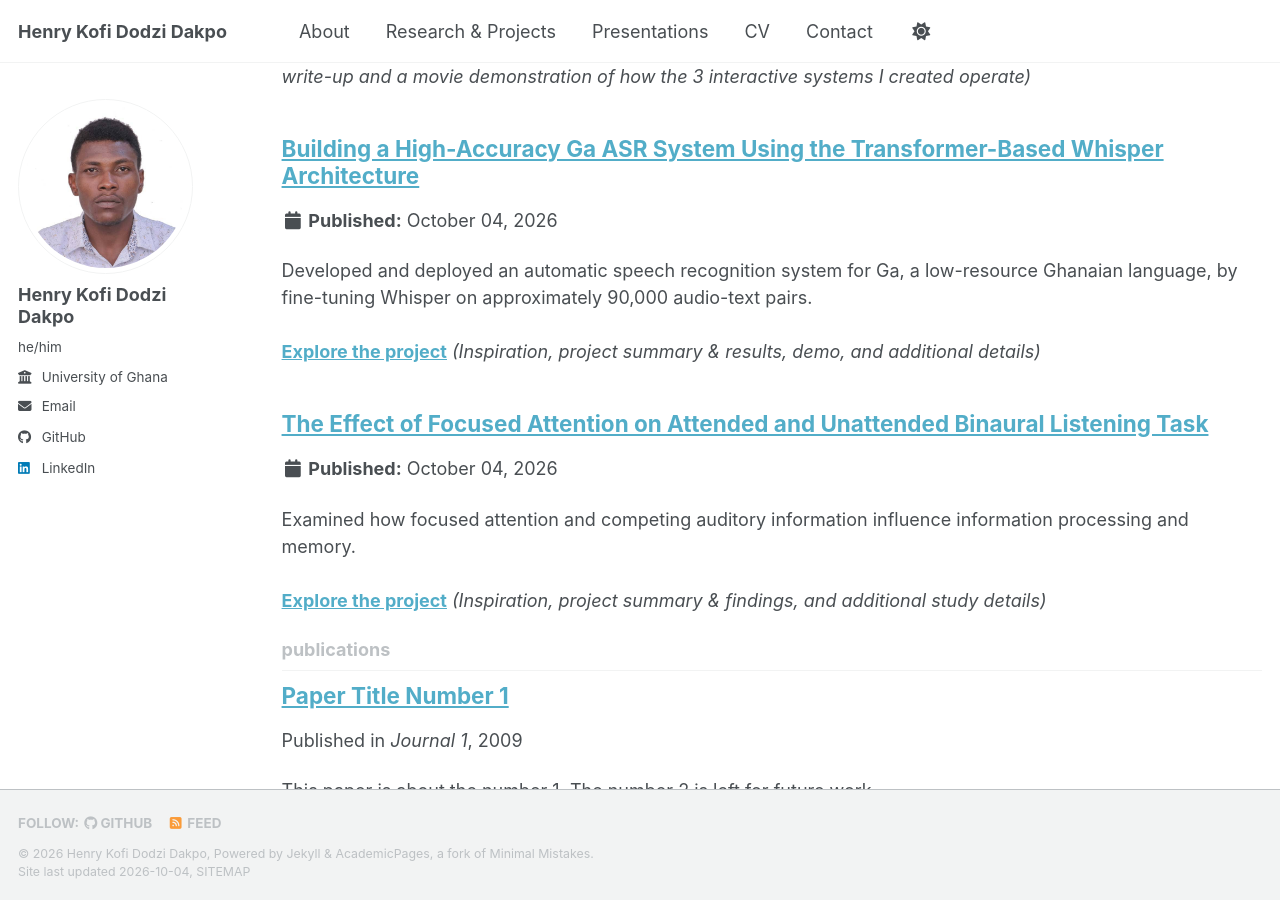
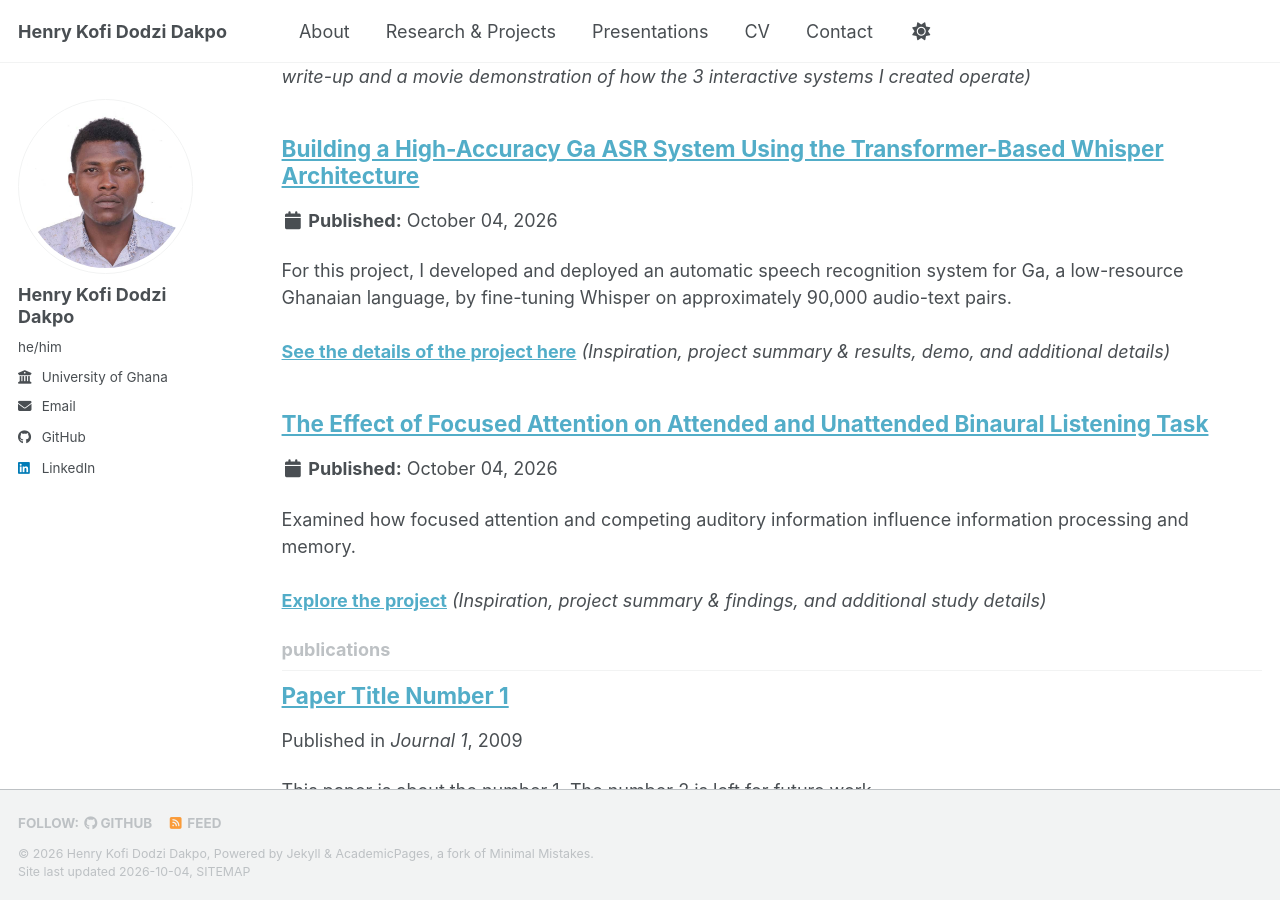
Before and after one commit to henrycitadel9-rgb/henrycitadel9-rgb.github.io, a Jekyll site: the page built from _pages/collection-archive.html, in a window 1280 px wide and 900 px high, scrolled down 390 px. Built offline with Jekyll 4.4.1, drawn with Linux system fonts in a browser that asks for light colours; a style sheet for code colours, icons or effects is not loaded.

Commit message:
Update portfolio-2.md

```diff
--- a/_portfolio/portfolio-2.md
+++ b/_portfolio/portfolio-2.md
@@ -1,6 +1,6 @@
 ---
 title: "Building a High-Accuracy Ga ASR System Using the Transformer-Based Whisper Architecture"
-excerpt: "Developed and deployed an automatic speech recognition system for Ga, a low-resource Ghanaian language, by fine-tuning Whisper on approximately 90,000 audio-text pairs.<br/><br/><a href='/portfolio/portfolio-2/'><strong>Explore the project</strong></a> <em>(Inspiration, project summary & results, demo, and additional details)</em>"
+excerpt: "For this project, I developed and deployed an automatic speech recognition system for Ga, a low-resource Ghanaian language, by fine-tuning Whisper on approximately 90,000 audio-text pairs.<br/><br/><a href='/portfolio/portfolio-2/'><strong>See the details of the project here</strong></a> <em>(Inspiration, project summary & results, demo, and additional details)</em>"
 collection: portfolio
 ---
 
```
